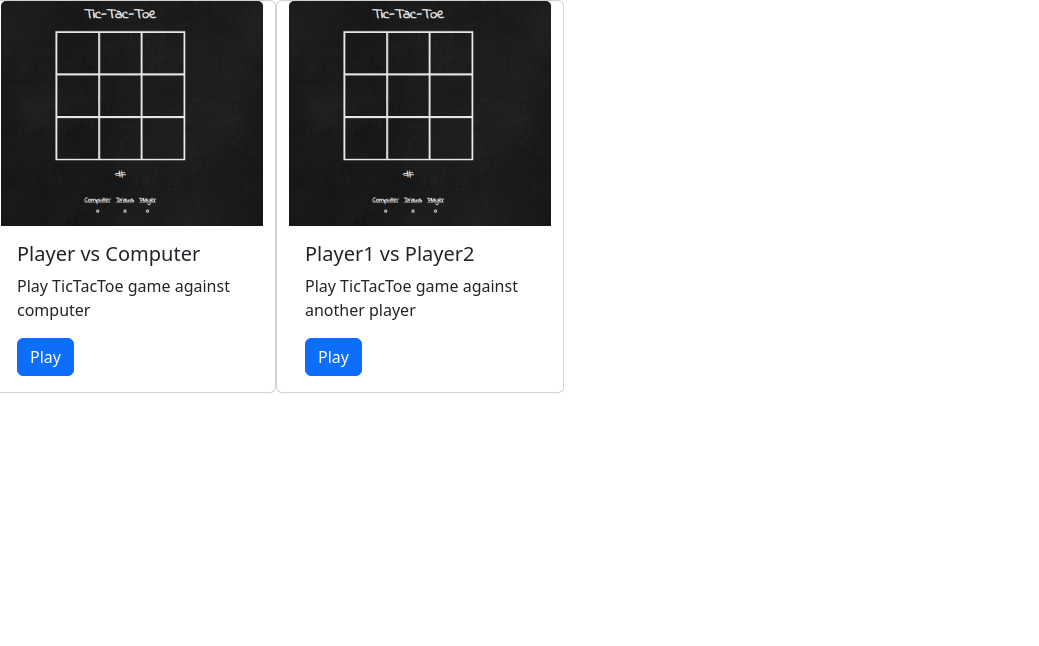
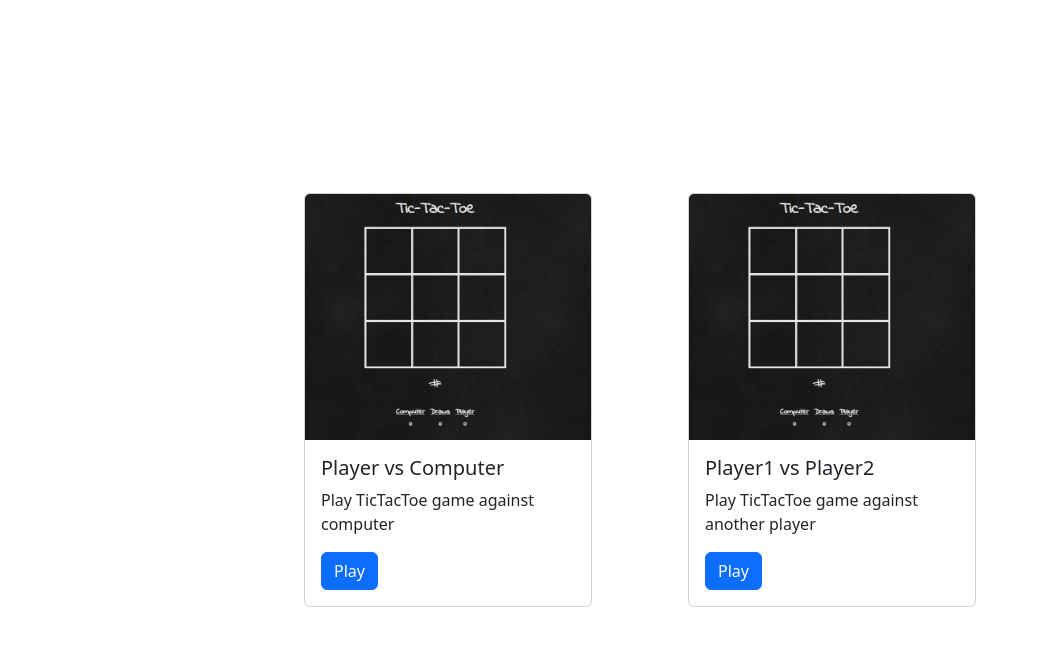
Before and after one commit to irisjennese/TicTacToe, a plain HTML site: page index.html in a window 1280 px wide. Shown: the whole page, without its empty margins (0-1039 px from the left). Drawn offline with nearby package versions, Linux system fonts and the light colour scheme.

Commit message:
fix alignment of cards on index.html

```diff
--- a/index.html
+++ b/index.html
@@ -8,8 +8,8 @@
     <link href="https://cdn.jsdelivr.net/npm/bootstrap@5.3.0-alpha1/dist/css/bootstrap.min.css" rel="stylesheet" integrity="sha384-GLhlTQ8iRABdZLl6O3oVMWSktQOp6b7In1Zl3/Jr59b6EGGoI1aFkw7cmDA6j6gD" crossorigin="anonymous">
 </head>
 <body>
-    <div class="row">
-        <div class="card col-6" style="width: 18rem;">
+    <div class="d-flex justify-content-center align-items-center" style="height: 100vh;">
+        <div class="card m-5" style="width: 18rem;">
             <img src="./image/vscomputer.png" class="card-img-top" alt="player-vs-computer">
             <div class="card-body">
             <h5 class="card-title">Player vs Computer</h5>
@@ -17,7 +17,7 @@
             <a href="#" class="btn btn-primary">Play</a>
             </div>
         </div>
-        <div class="card col-6" style="width: 18rem;">
+        <div class="card m-5" style="width: 18rem;">
             <img src="./image/vscomputer.png" class="card-img-top" alt="player1-vs-player2">
             <div class="card-body">
             <h5 class="card-title">Player1 vs Player2</h5>
```
